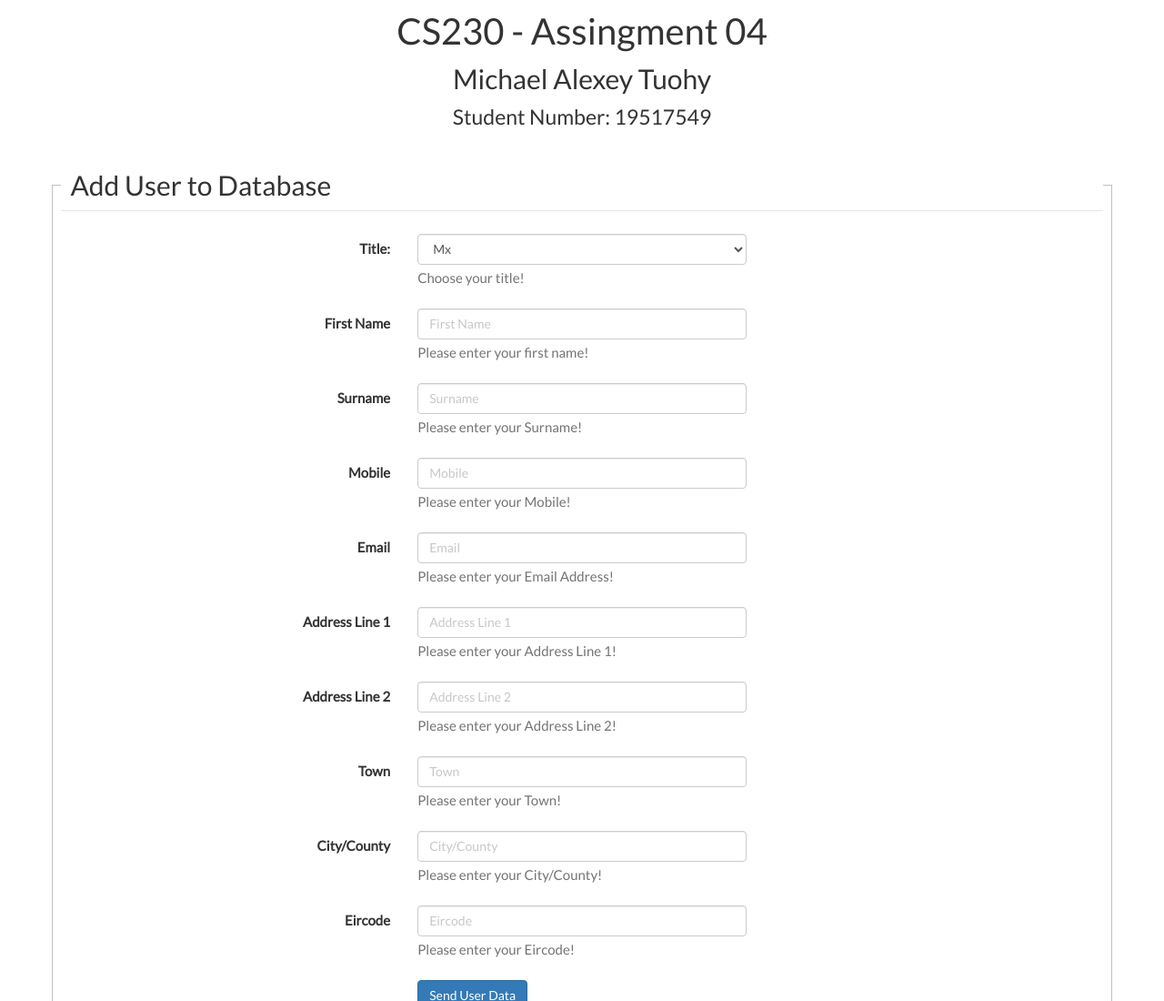
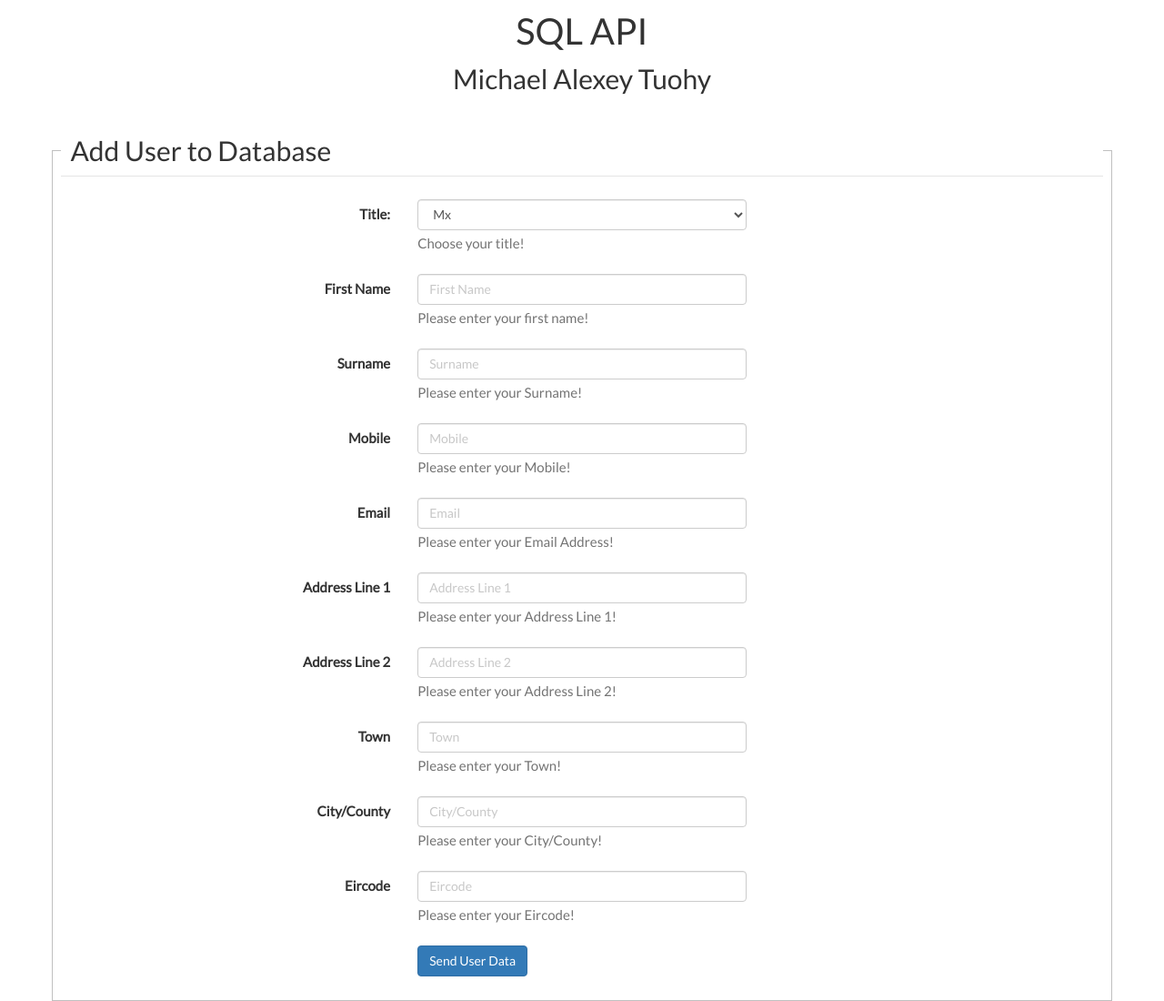
Before and after one commit to MishaTuohy/SQLAPI, a plain HTML site: page index.html in a window 1280 px wide. Shown: the top 1100 px of the page at 91% size. Drawn offline with nearby package versions, Linux system fonts and the light colour scheme.

Commit message:
Update index.html

```diff
--- a/index.html
+++ b/index.html
@@ -2,7 +2,7 @@
 <html>
 
 <head>
-    <title>CS230 - Assignment 04</title>
+    <title>SQL API</title>
     <meta charset="utf-8">
     <link rel="preconnect" href="https://fonts.gstatic.com">
     <!-- Importing Lato font from google fonts -->
@@ -40,9 +40,8 @@
 </head>
 
 <body>
-    <h1>CS230 - Assingment 04</h1>
+    <h1>SQL API</h1>
     <h2>Michael Alexey Tuohy</h2>
-    <h3>Student Number: 19517549</h3>
 
     <br />
 
```
